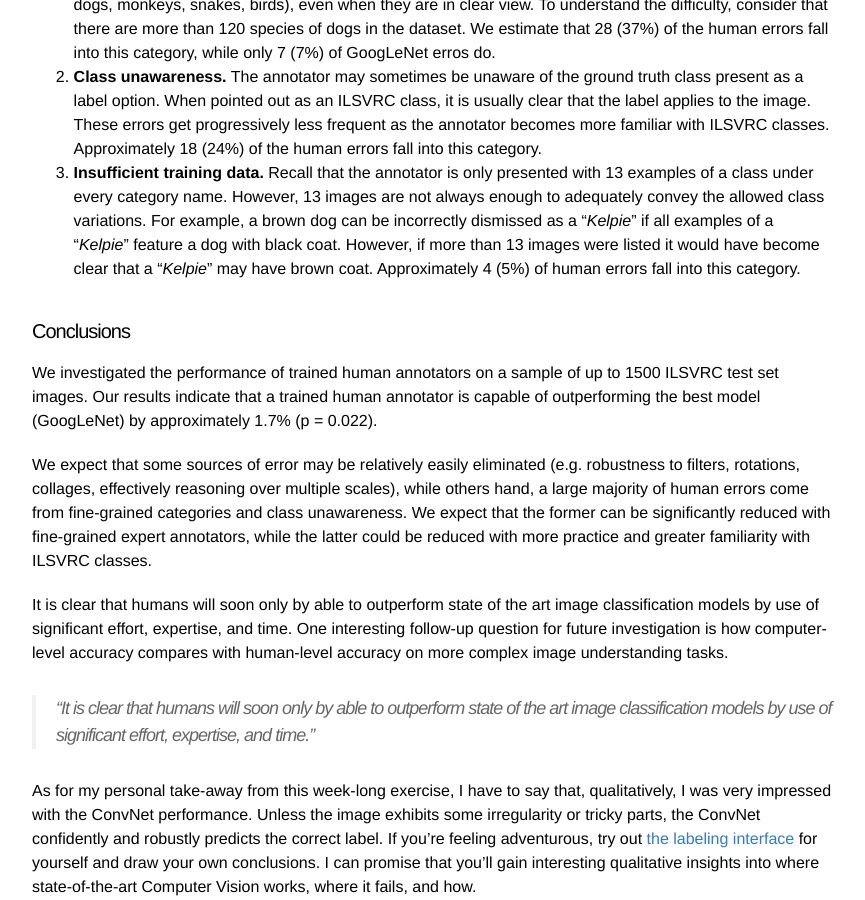
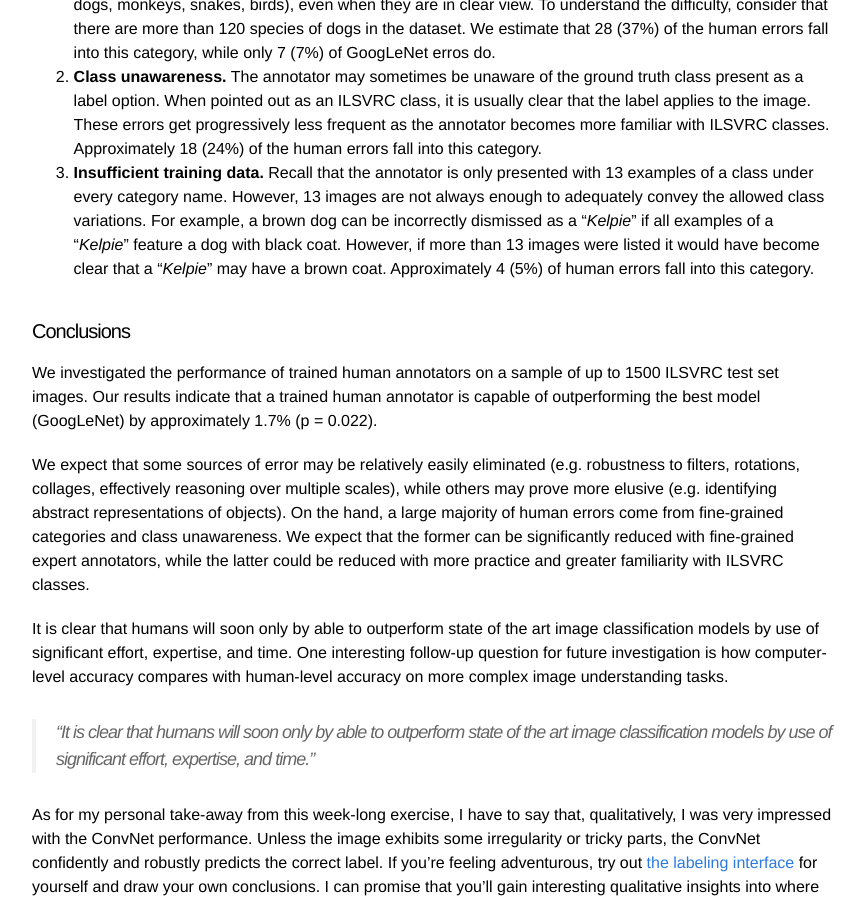
Before and after one commit to karpathy/karpathy.github.io, a Jekyll site: the page built from _posts/2014-09-02-what-i-learned-from-competing-against-a-convnet-on-imagenet.markdown, in a window 1280 px wide and 900 px high, scrolled down 5569 px. Shown: the whole window, without its empty margins (208-1073 px from the left). Built offline with Jekyll 4.4.1, drawn with Linux system fonts in a browser that asks for light colours; Markdown is read by kramdown in place of the engine named in the settings; comment, search, counter and statistics services are not loaded.

Commit message:
fixing typo

```diff
--- a/_posts/2014-09-02-what-i-learned-from-competing-against-a-convnet-on-imagenet.markdown
+++ b/_posts/2014-09-02-what-i-learned-from-competing-against-a-convnet-on-imagenet.markdown
@@ -98,13 +98,14 @@ set images were graciously provided by members of the GoogLeNet team. From left
 
 2. **Class unawareness.** The annotator may sometimes be unaware of the ground truth class present as a label option. When pointed out as an ILSVRC class, it is usually clear that the label applies to the image. These errors get progressively less frequent as the annotator becomes more familiar with ILSVRC classes. Approximately 18 (24%) of the human errors fall into this category.
 
-3. **Insufficient training data.** Recall that the annotator is only presented with 13 examples of a class under every category name. However, 13 images are not always enough to adequately convey the allowed class variations. For example, a brown dog can be incorrectly dismissed as a "*Kelpie*" if all examples of a "*Kelpie*" feature a dog with black coat. However, if more than 13 images were listed it would have become clear that a "*Kelpie*" may have brown coat. Approximately 4 (5%) of human errors fall into this category.
+3. **Insufficient training data.** Recall that the annotator is only presented with 13 examples of a class under every category name. However, 13 images are not always enough to adequately convey the allowed class variations. For example, a brown dog can be incorrectly dismissed as a "*Kelpie*" if all examples of a "*Kelpie*" feature a dog with black coat. However, if more than 13 images were listed it would have become clear that a "*Kelpie*" may have a brown coat. Approximately 4 (5%) of human errors fall into this category.
 
 #### Conclusions
 
 We investigated the performance of trained human annotators on a sample of up to 1500 ILSVRC test set images. Our results indicate that a trained human annotator is capable of outperforming the best model (GoogLeNet) by approximately 1.7% (p = 0.022).
 
-We expect that some sources of error may be relatively easily eliminated (e.g. robustness to filters, rotations, collages, effectively reasoning over multiple scales), while others hand, a large majority of human errors come from fine-grained categories and class unawareness. We expect that the former can be significantly reduced with fine-grained expert annotators, while the latter could be reduced with more practice and greater familiarity with ILSVRC classes.
+We expect that some sources of error may be relatively easily eliminated (e.g. robustness to filters, rotations, collages, effectively reasoning over multiple scales), while others may prove more elusive (e.g. identifying
+abstract representations of objects). On the hand, a large majority of human errors come from fine-grained categories and class unawareness. We expect that the former can be significantly reduced with fine-grained expert annotators, while the latter could be reduced with more practice and greater familiarity with ILSVRC classes.
 
 It is clear that humans will soon only by able to outperform state of the art image classification models by use of significant effort, expertise, and time. One interesting follow-up question for future investigation is how computer-level accuracy compares with human-level accuracy on more complex image understanding tasks.
 
```
